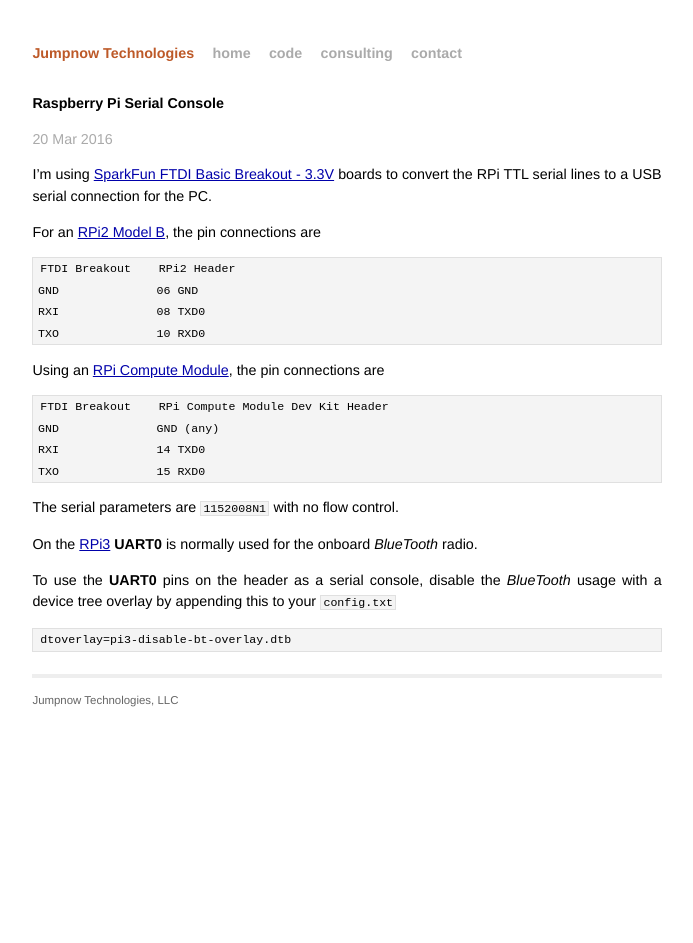
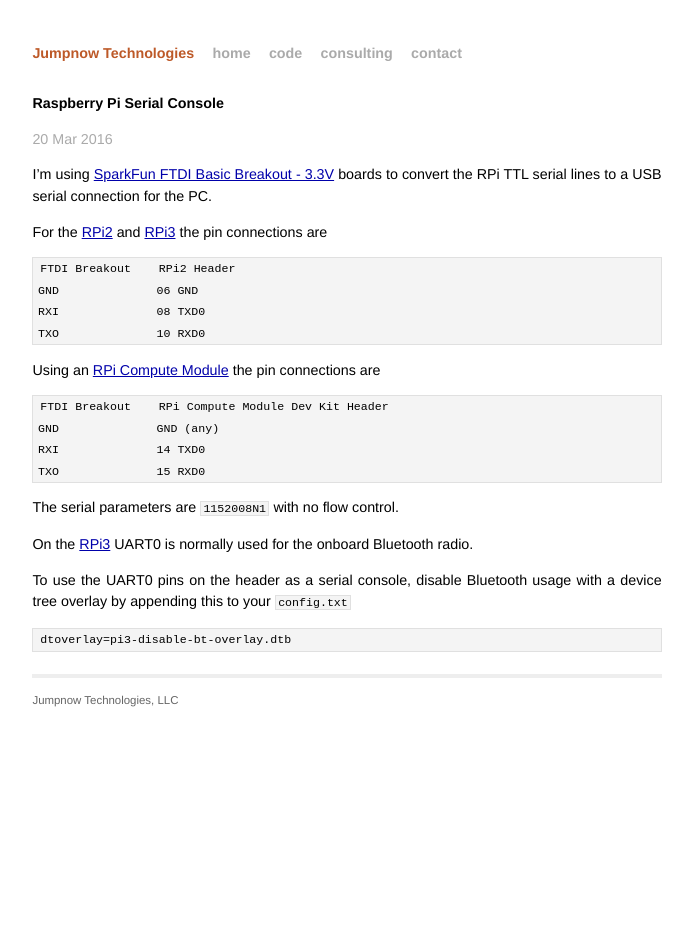
Before and after one commit to jumpnow/jumpnowtek-site, a Jekyll site: the page built from _posts/2016-02-22-RPi-Serial-Console.md, in a window 1280 px wide. Shown: the whole page, without its empty margins (293-986 px from the left). Built offline with Jekyll 4.4.1, drawn with Linux system fonts in a browser that asks for light colours.

Commit message:
And more changes to serial console doc

```diff
--- a/_posts/2016-02-22-RPi-Serial-Console.md
+++ b/_posts/2016-02-22-RPi-Serial-Console.md
@@ -8,14 +8,14 @@
 
 I'm using [SparkFun FTDI Basic Breakout - 3.3V][sparkfun-ftdi-basic] boards to convert the RPi TTL serial lines to a USB serial connection for the PC.
 
-For an [RPi2 Model B][rpi2-b], the pin connections are
+For the [RPi2][rpi2-b] and [RPi3][rpi3-b] the pin connections are
 
     FTDI Breakout    RPi2 Header
     GND              06 GND
     RXI              08 TXD0
     TXO              10 RXD0
 
-Using an [RPi Compute Module][rpi-compute], the pin connections are
+Using an [RPi Compute Module][rpi-compute] the pin connections are
 
 	FTDI Breakout    RPi Compute Module Dev Kit Header
 	GND              GND (any)
```
Also changed, not shown: other parts of _posts/2016-02-22-RPi-Serial-Console.md (+2 -2 lines).
